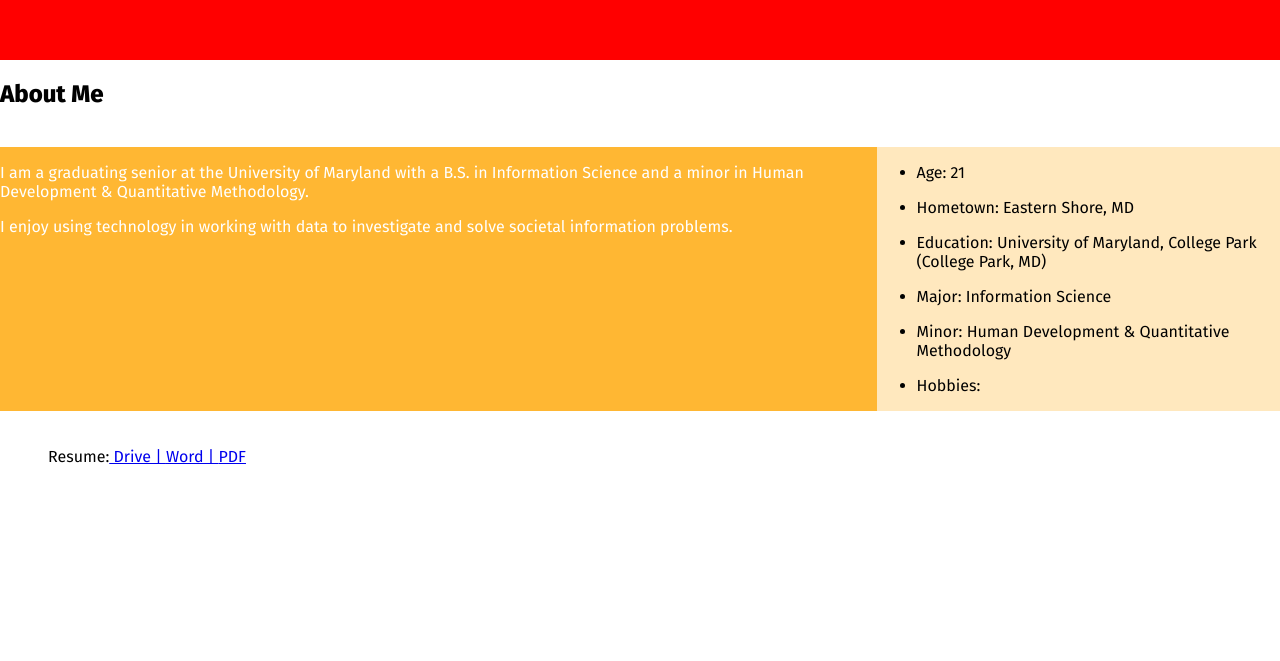
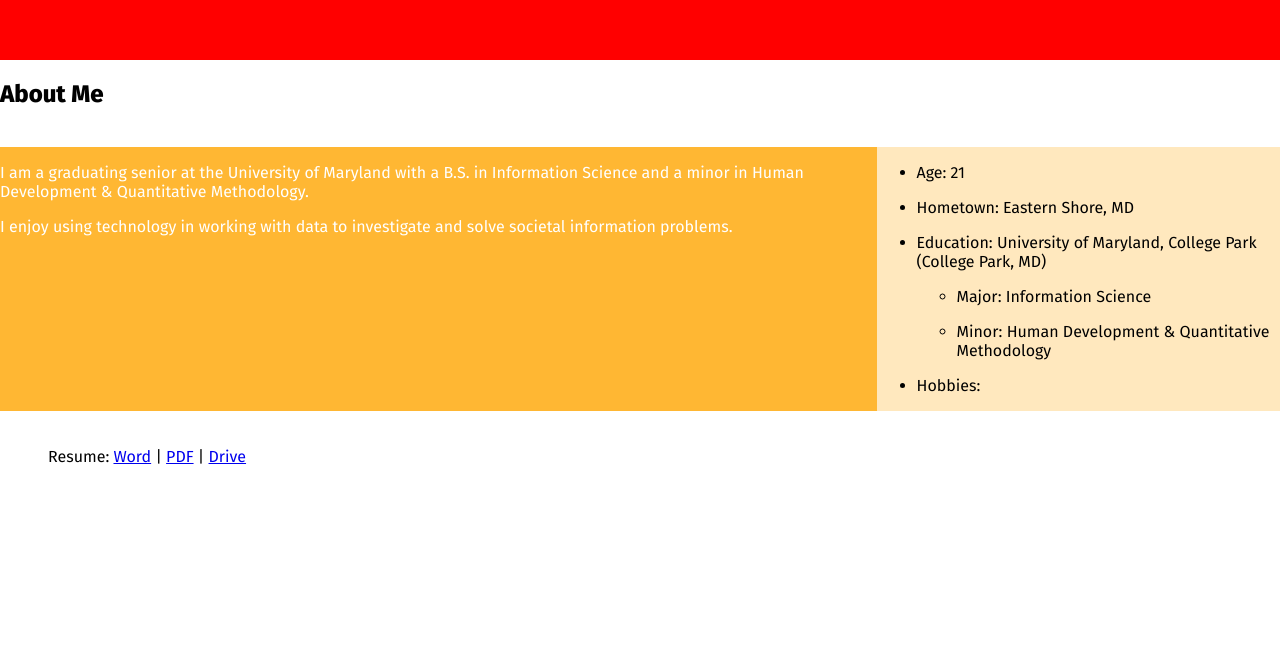
Before and after one commit to arionaskins/arionaskins.github.io, a React (Create React App) app: page / in a window 1280 px wide. Shown: the part 606-1267 px from the top of the page. Built offline with nearby package versions, Linux system fonts and the light colour scheme.

Commit message:
-- upper nav

```diff
--- a/src/pages/about.js
+++ b/src/pages/about.js
@@ -34,15 +34,18 @@ export default class About extends React.Component {
                                     className='about-list-titles'>Education: </span>
                                         University of Maryland, College Park (College Park, MD)</p>
                             </li>
+
+                                <ul>
                                     <li>
-                                    <p>
-                                    <span className='about-list-titles'>Major: </span>Information Science</p>
+                                        <p><span className='about-list-titles'>Major: </span>Information Science</p>
                                     </li>
                                     <li>
                                         <p><span
                                             className='about-list-titles'>Minor: </span>
                                             Human Development & Quantitative Methodology</p>
                                     </li>
+                                </ul>
+
                             <li>
                             <p><span className='about-list-titles'>Hobbies: </span></p>
                             </li>
@@ -52,9 +55,9 @@ export default class About extends React.Component {
 
                 <p className='about-resume-link'>
                         Resume:
-                        <a href='https://go.umd.edu/arionaskins2021'> Drive | </a>
-                        <a href=' '>Word | </a>
-                        <a href=' '>PDF</a>
+                        <span> <a href=' '> Word</a> </span>|
+                        <span> <a href=' '> PDF</a> </span>|
+                        <span> <a href='https://go.umd.edu/arionaskins2021'>Drive</a></span>
                 </p>
 
             </div>
```
Lines whose indentation alone changed are shown as unchanged.
